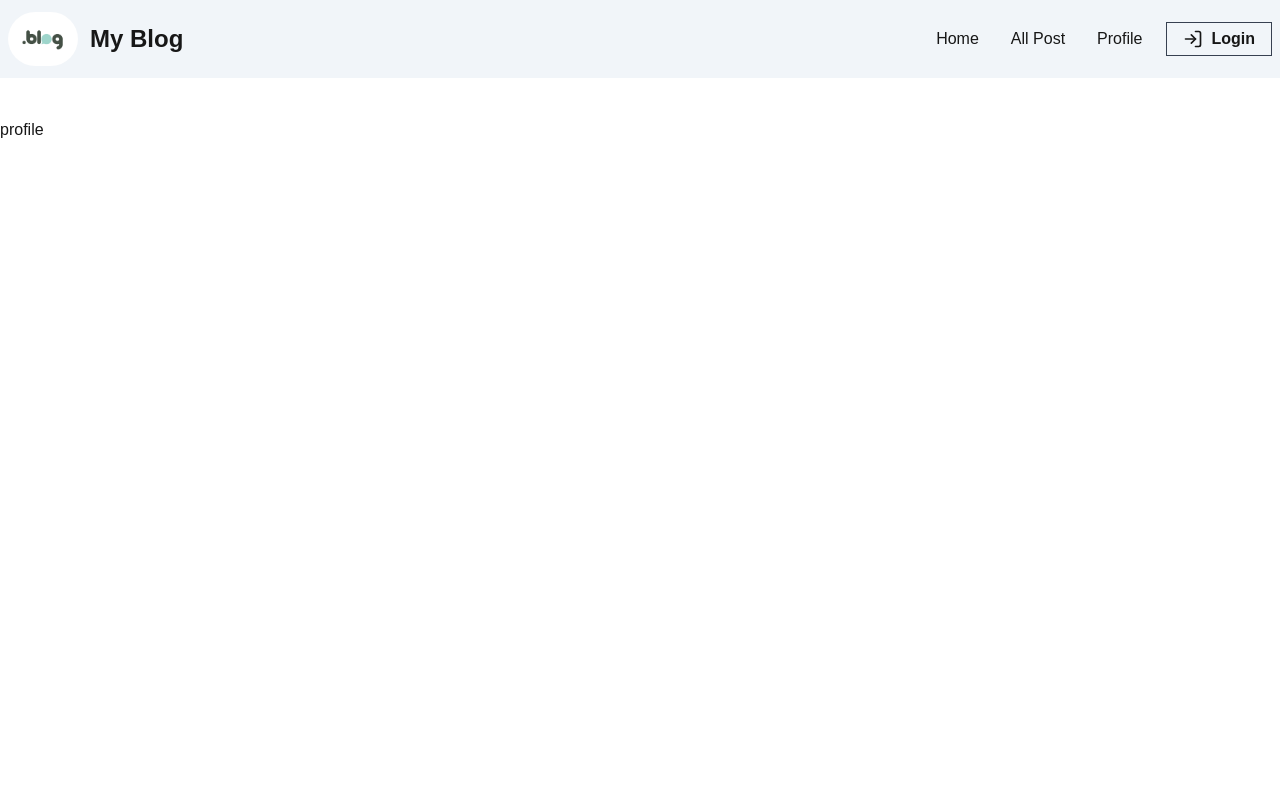
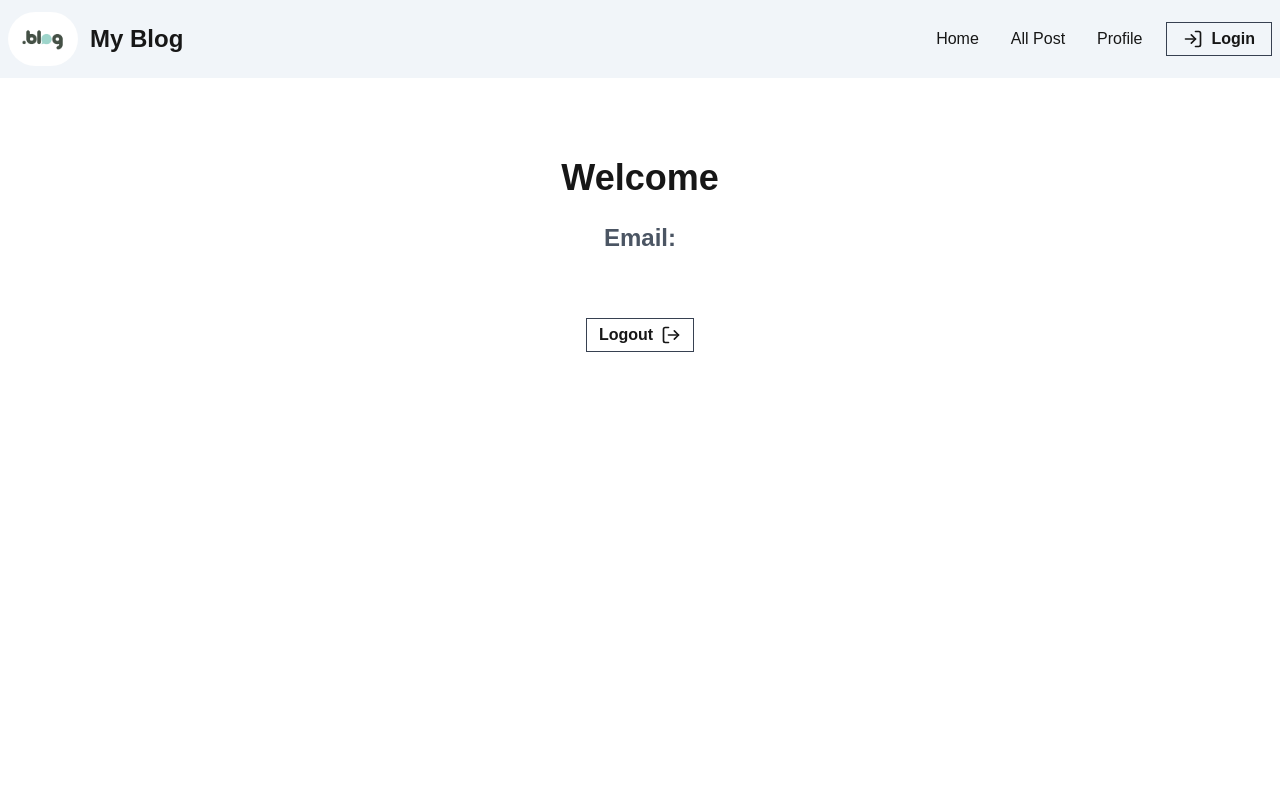
Before and after one commit to Hayder987/simple-blog-nextJs, a Next.js app: page /profile in a window 1280 px wide. Shown: the top 800 px of the page. Built offline with nearby package versions, Linux system fonts and the light colour scheme; no server answers.

Commit message:
create profile page done

```diff
--- a/src/app/profile/page.js
+++ b/src/app/profile/page.js
@@ -1,13 +1,24 @@
+import LogoutBtn from "@/components/utilities/LogoutBtn";
+import { getUser } from "@/lib/getUser";
+import Link from "next/link";
 
 export const metadata = {
   title: "My Profile",
   description: "My Profile Page",
 };
 
-export default function profilePage() {
+export default async function profilePage() {
+  const [user] = await getUser()
   return (
-    <div>
-       profile
+    <div className="container py-10 mx-auto">
+       <h1 className="text-center text-2xl md:text-4xl mb-6 font-bold">Welcome {user?.given_name} {user?.family_name}</h1>
+       <p className="text-xl md:text-2xl text-center mb-16 font-semibold text-gray-600">Email: {user?.email}</p>
+       <div className="flex justify-center items-center">
+       <Link href={'/api/auth/logout'}>
+       <LogoutBtn></LogoutBtn>
+       </Link>
+       </div>
+
     </div>
   );
 }
--- a/src/components/NavBar.jsx
+++ b/src/components/NavBar.jsx
@@ -1,13 +1,14 @@
-import { getKindeServerSession } from "@kinde-oss/kinde-auth-nextjs/server";
+
 import Image from "next/image";
 import Link from "next/link";
 import React from "react";
 import LoginBtn from "./utilities/LoginBtn";
 import LogoutBtn from "./utilities/LogoutBtn";
+import { getUser } from "@/lib/getUser";
 
 const NavBar = async () => {
-  const { getUser } = getKindeServerSession();
-  const user = await getUser();
+
+  const [user] = await getUser();
   console.log(user);
   return (
     <div className="bg-slate-100 sticky z-10 top-0 mb-10">
@@ -35,7 +36,7 @@ const NavBar = async () => {
               <Link href={"/blog"}>All Post</Link>
             </li>
             <li>
-              <Link href={"/profile"}>Profile</Link>
+              <Link href={user?"/profile":'/api/auth/login'}>Profile</Link>
             </li>
           </ul>
           <div className="">
--- /dev/null
+++ b/src/lib/getUser.js
@@ -0,0 +1,8 @@
+const { getKindeServerSession } = require("@kinde-oss/kinde-auth-nextjs/server");
+
+
+export const getUser = async ()=>{
+    const { getUser } = getKindeServerSession();
+      const user = await getUser();
+      return [user];
+}
```
